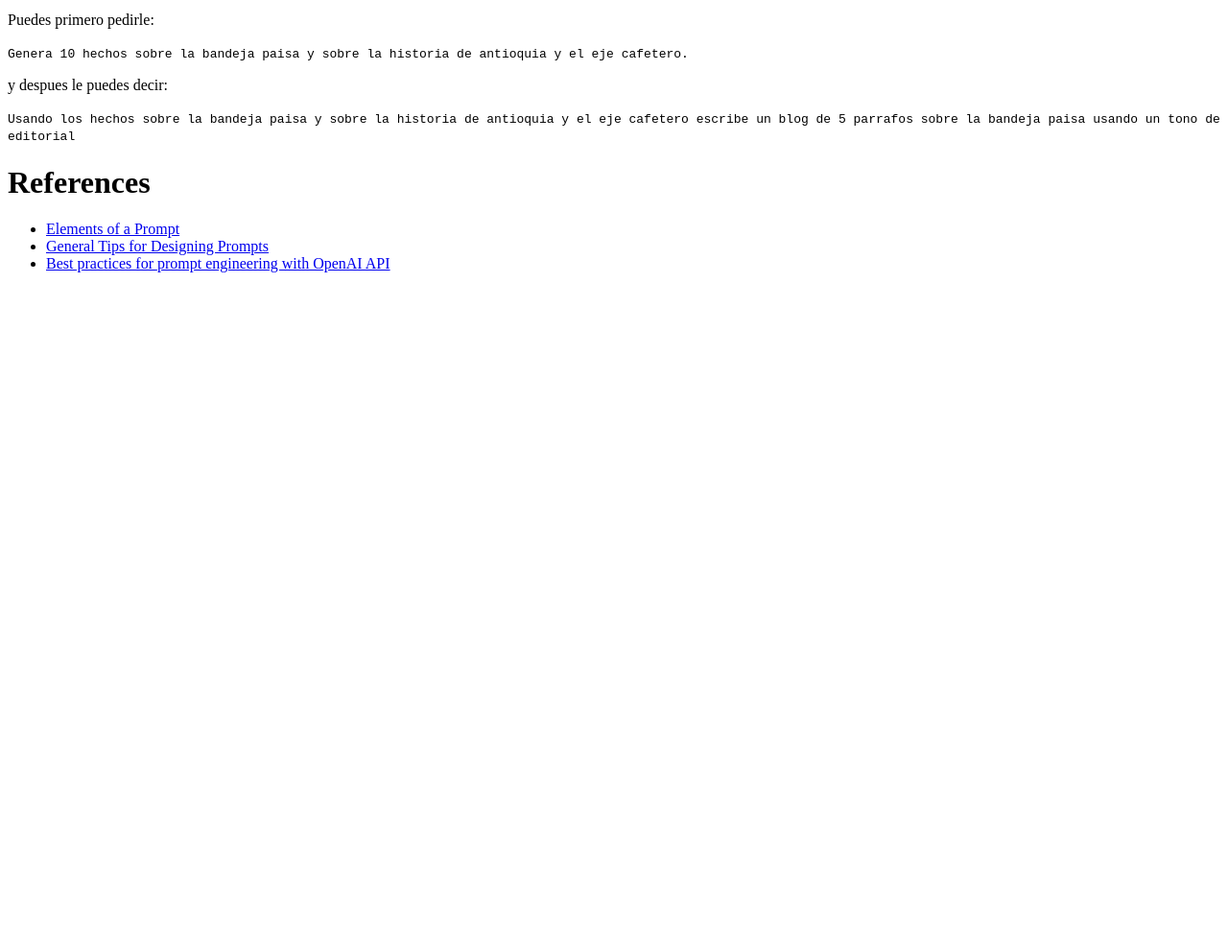
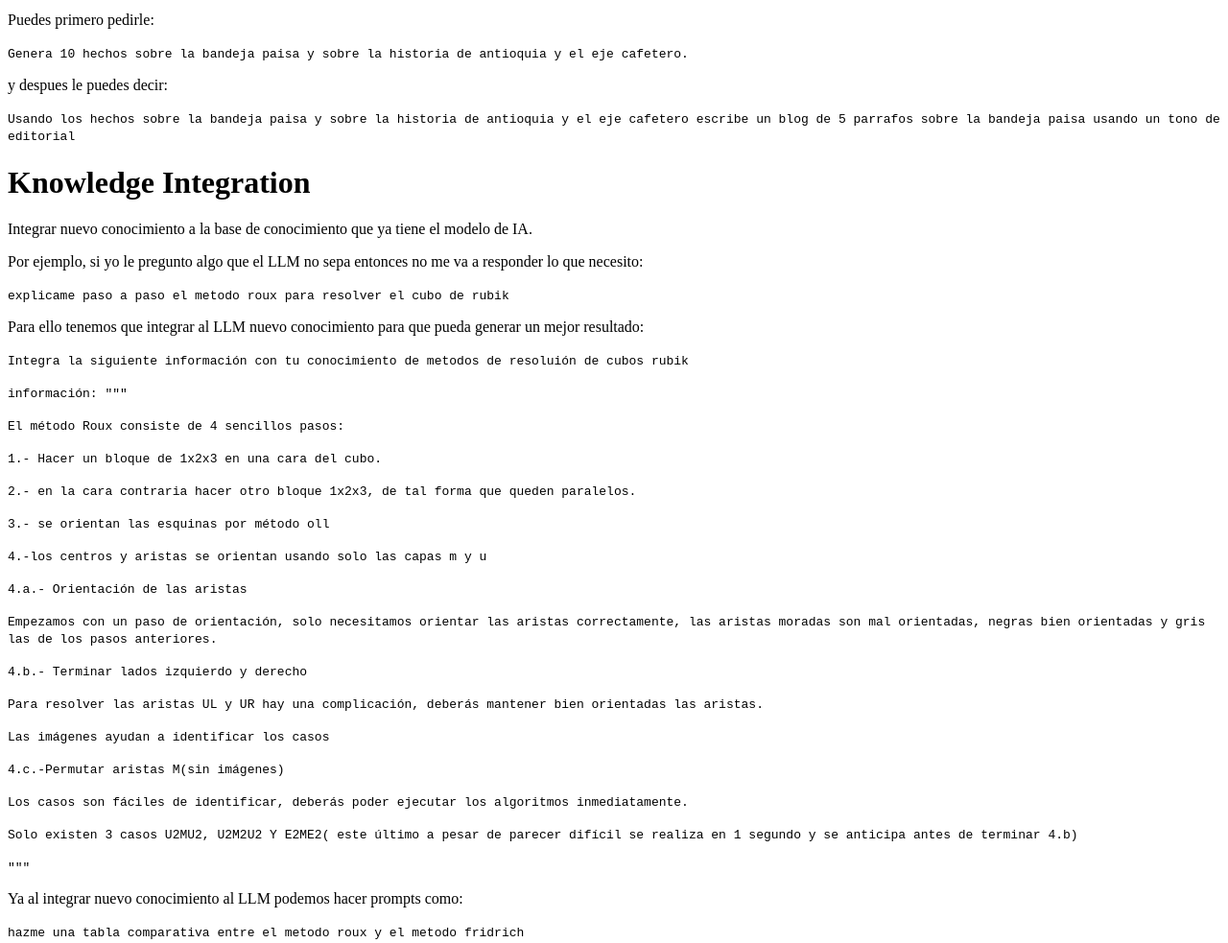
Before and after one commit to dasamepu/My-web-page, a plain HTML site: page Blog/blogs/Prompt Engineering/index.html in a window 1280 px wide. Shown: the part 4357-5340 px from the top of the page at 96% size. Before the commit the page ends 4657 px from the top, so only its background shows below. Drawn offline with Linux system fonts and the light colour scheme.

Commit message:
Knowledge integration

```diff
--- a/Blog/blogs/Prompt Engineering/index.html
+++ b/Blog/blogs/Prompt Engineering/index.html
@@ -151,11 +151,29 @@
     <p>y despues le puedes decir:</p>
     <code>Usando los hechos sobre la bandeja paisa y sobre la historia de antioquia y el eje cafetero escribe un blog de 5 parrafos sobre la bandeja paisa usando un tono de editorial</code>
 
-
-
-
-
-    <h1></h1>
+    <h1>Knowledge Integration</h1>
+    <p>Integrar nuevo conocimiento a la base de conocimiento que ya tiene el modelo de IA.</p>
+    <p>Por ejemplo, si yo le pregunto algo que el LLM no sepa entonces no me va a responder lo que necesito:</p>
+    <code>explicame paso a paso el metodo roux para resolver el cubo de rubik</code>
+    <p>Para ello tenemos que integrar al LLM nuevo conocimiento para que pueda generar un mejor resultado:</p>
+    <code>Integra la siguiente información con tu conocimiento de metodos de resoluión de cubos rubik</code><p></p>
+    <code>información: """</code><p></p>
+    <code>El método Roux consiste de 4 sencillos pasos:</code><p></p>
+    <code>1.- Hacer un bloque de 1x2x3 en una cara del cubo.</code><p></p>
+    <code>2.- en la cara contraria hacer otro bloque 1x2x3, de tal forma que queden paralelos.</code><p></p>
+    <code>3.- se orientan las esquinas por método oll</code><p></p>
+    <code>4.-los centros y aristas se orientan usando solo las capas m y u</code><p></p>
+    <code>4.a.- Orientación de las aristas</code><p></p>
+    <code>Empezamos con un paso de orientación, solo necesitamos orientar las aristas correctamente, las aristas moradas son mal orientadas, negras bien orientadas y gris las de los pasos anteriores.</code><p></p>
+    <code>4.b.- Terminar lados izquierdo y derecho</code><p></p>
+    <code>Para resolver las aristas UL y UR hay una complicación, deberás mantener bien orientadas las aristas.</code><p></p>
+    <code>Las imágenes ayudan a identificar los casos</code><p></p>
+    <code>4.c.-Permutar aristas M(sin imágenes)</code><p></p>
+    <code>Los casos son fáciles de identificar, deberás poder ejecutar los algoritmos inmediatamente.</code><p></p>
+    <code>Solo existen 3 casos U2MU2, U2M2U2 Y E2ME2( este último a pesar de parecer difícil se realiza en 1 segundo y se anticipa antes de terminar 4.b)</code><p></p>
+    <code>"""</code>
+    <p>Ya al integrar nuevo conocimiento al LLM podemos hacer prompts como: </p>
+    <code>hazme una tabla comparativa entre el metodo roux y el metodo fridrich</code>
 
     <h1>References</h1>
     <ul>
```
